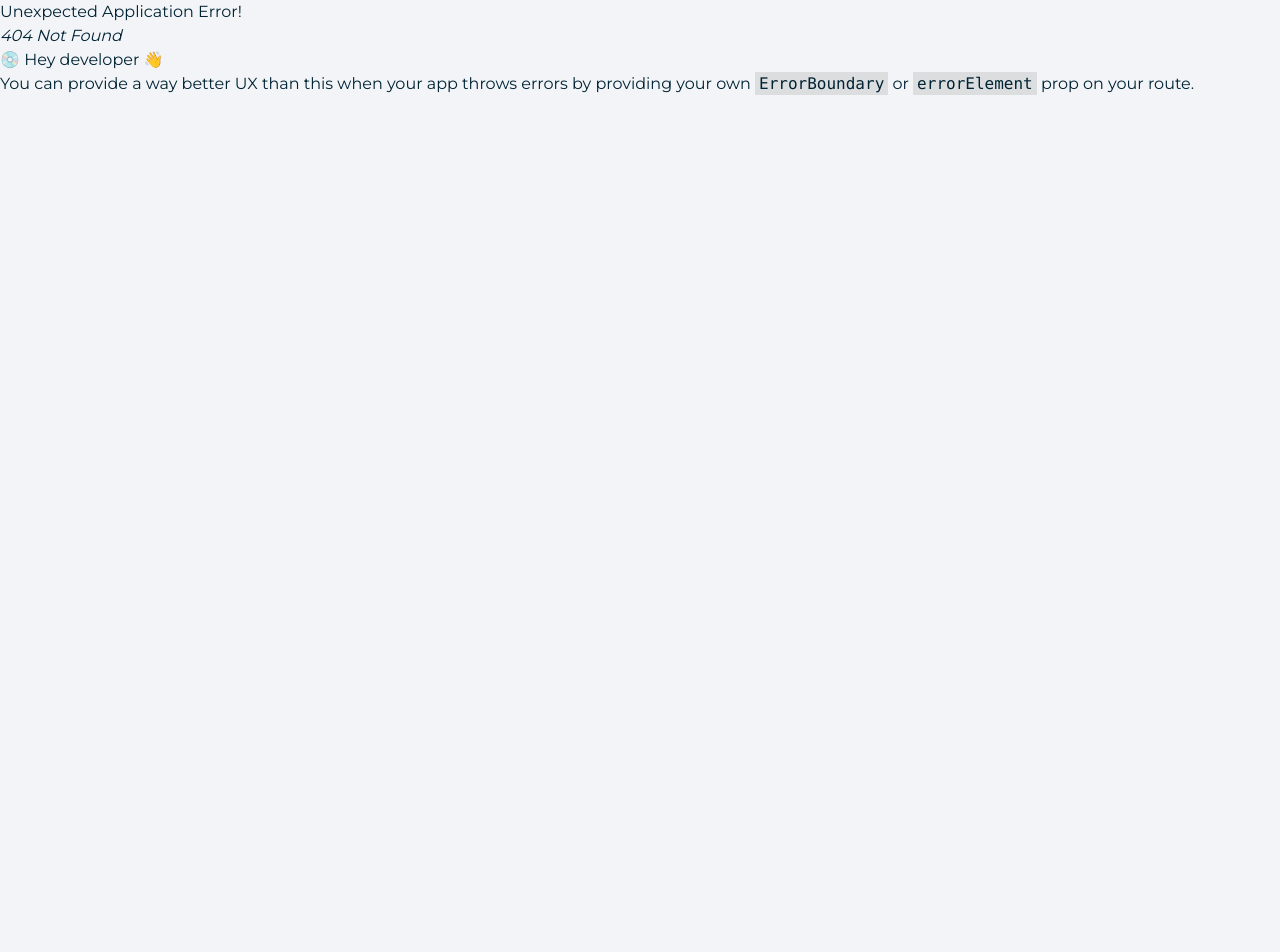
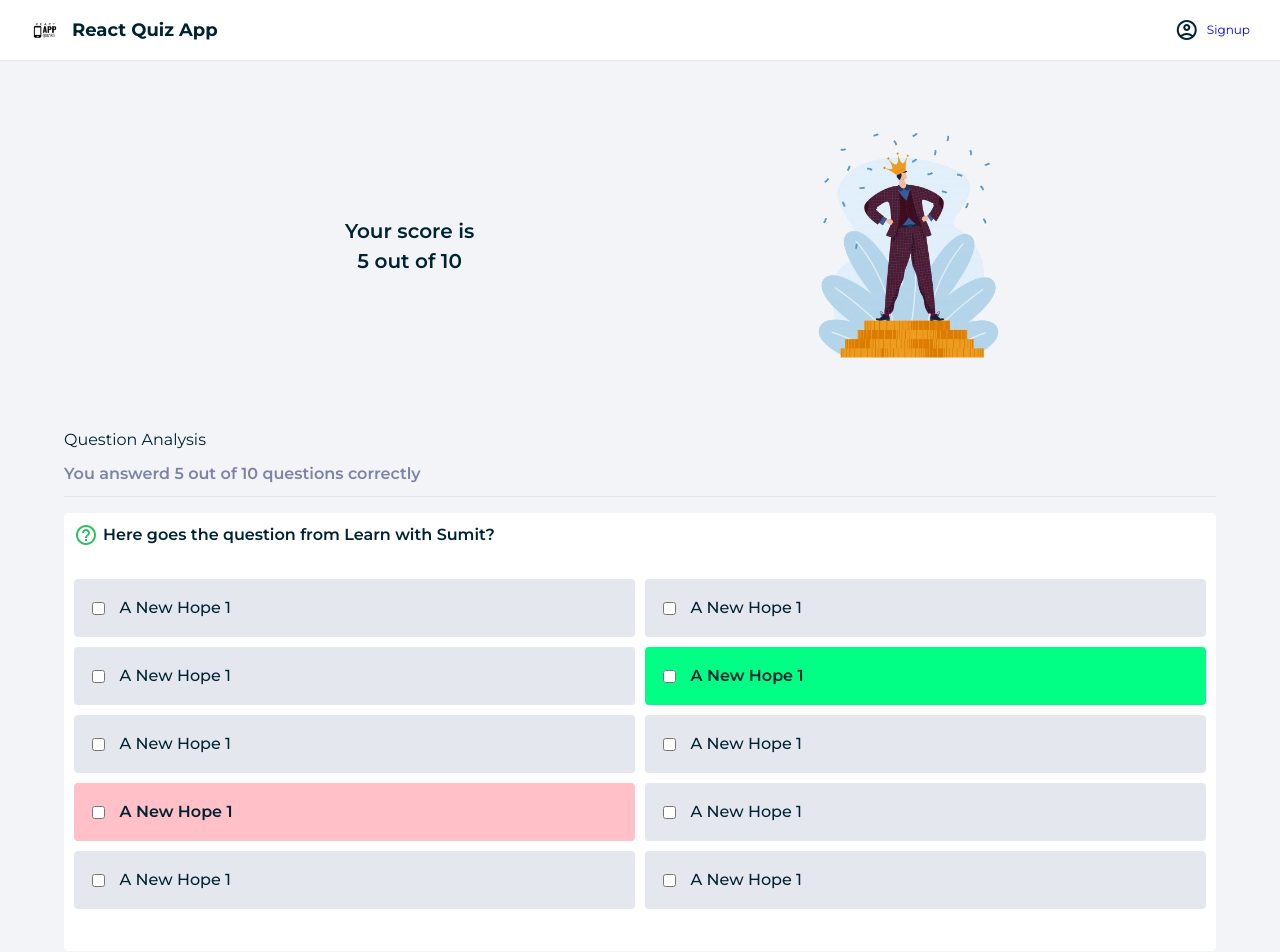
Before and after one commit to mehediriad/react-quiz, a React (Vite) app: page /quiz/result in a window 1280 px wide. Before the commit this address had no page. Shown: the top 952 px of the page. Before the commit the page ends 800 px from the top, so only its background shows below. Built offline with nearby package versions, Linux system fonts and the light colour scheme.

Commit message:
result page added

```diff
--- a/src/components/QuizComponents/ProgressBar/ProgressBar.css
+++ b/src/components/QuizComponents/ProgressBar/ProgressBar.css
@@ -88,7 +88,7 @@
     cursor: pointer;
   }
 
-  .tooltip {
+ .tooltip {
     position: absolute;
     top: -70px;
     left: calc(70% - 65px);
@@ -102,6 +102,10 @@
     display: none;
   }
 
+  .progressBar:hover .tooltip{
+    display: block;
+  }
+
   .tooltip::after {
     content: "";
     width: 15px;
--- a/src/components/QuizComponents/ProgressBar/ProgressBar.jsx
+++ b/src/components/QuizComponents/ProgressBar/ProgressBar.jsx
@@ -1,3 +1,4 @@
+import { Link } from "react-router-dom";
 import "./ProgressBar.css"
 
 const ProgressBar = () => {
@@ -12,12 +13,12 @@ const ProgressBar = () => {
                     <div className="progress" style={{ width: "20%" }}></div>
                 </div>
             </div>
-            <a href="result.html">
+            <Link to="/quiz/result">
                 <button className="button next">
                     <span>Next Question</span>
                     <span className="material-icons-outlined"> arrow_forward </span>
                 </button>
-            </a>
+            </Link>
         </div>
     );
 };
--- /dev/null
+++ b/src/components/ResultComponents/Analysis/Analysis.css
@@ -0,0 +1,27 @@
+
+
+  /* analysis component */
+  .analysis {
+    margin: 2rem auto;
+  }
+
+
+  /* question component */
+  .question {
+    background-color: white;
+    padding: 10px;
+    margin: 1rem 0;
+    border-radius: 4px;
+  }
+
+  .qtitle {
+    display: flex;
+    gap: 5px;
+    align-items: center;
+    color: var(--fontPrimary);
+    font-weight: 600;
+  }
+
+  .qtitle span {
+    color: var(--active);
+  }
--- /dev/null
+++ b/src/components/ResultComponents/Analysis/Analysis.jsx
@@ -0,0 +1,59 @@
+import Answers from "../../QuizComponents/Answers/Answers";
+import "./Analysis.css"
+
+const Analysis = () => {
+    return (
+        <div className="analysis">
+            <h1>Question Analysis</h1>
+            <h4>You answerd 5 out of 10 questions correctly</h4>
+
+            <div className="question">
+                <div className="qtitle">
+                    <span className="material-icons-outlined"> help_outline </span>
+                    Here goes the question from Learn with Sumit?
+                </div>
+                <Answers/>
+            </div>
+
+            <div className="question">
+                <div className="qtitle">
+                    <span className="material-icons-outlined"> help_outline </span>
+                    Here goes the question from Learn with Sumit?
+                </div>
+                <div className="answers">
+                    {/* <!-- Option 1 --> */}
+                    <label className="answer" htmlFor="option1"> A New Hope 1 </label>
+
+                    {/* <!-- Option 2 --> */}
+                    <label className="answer" htmlFor="option2"> A New Hope 1 </label>
+
+                    {/* <!-- Option 3 --> */}
+                    <label className="answer" htmlFor="option3"> A New Hope 1 </label>
+
+                    {/* <!-- Option 4 --> */}
+                    <label className="answer wrong" htmlFor="option4"> <span>A New Hope 1</span><span>Your answer</span> </label>
+
+                    {/* <!-- Option 5 --> */}
+                    <label className="answer" htmlFor="option5"> A New Hope 1 </label>
+
+                    {/* <!-- Option 6 --> */}
+                    <label className="answer" htmlFor="option6"> A New Hope 1 </label>
+
+                    {/* <!-- Option 7 --> */}
+                    <label className="answer correct" htmlFor="option7"> <span>A New Hope 1</span><span>Correct answer</span> </label>
+
+                    {/* <!-- Option 8--> */}
+                    <label className="answer" htmlFor="option8"> A New Hope 1 </label>
+
+                    {/* <!-- Option 9 --> */}
+                    <label className="answer" htmlFor="option9"> A New Hope 1 </label>
+
+                    {/* <!-- Option 10 --> */}
+                    <label className="answer" htmlFor="option10"> A New Hope 1 </label>
+                </div>
+            </div>
+        </div>
+    );
+};
+
+export default Analysis;
--- /dev/null
+++ b/src/components/ResultComponents/Summary/Summary.css
@@ -0,0 +1,51 @@
+/* summary comoponent */
+
+.summary {
+    width: 80%;
+    margin: 0 auto;
+    display: flex;
+    justify-content: space-between;
+  }
+
+  @media only screen and (max-width: 800px) {
+    .summary {
+      flex-direction: column;
+      align-items: center;
+    }
+  }
+
+  .point {
+    width: 50%;
+    display: grid;
+    justify-content: center;
+    place-items: center;
+    position: relative;
+  }
+
+  .score {
+    width: 400px;
+    text-align: center;
+    font-size: 20px;
+    font-weight: 600;
+  }
+
+  .badge {
+    text-align: center;
+    height: 300px;
+    padding: 1rem;
+    display: flex;
+    justify-content: center;
+    align-items: center;
+  }
+
+  .badge img {
+    width: 100%;
+    height: 100%;
+    object-fit: cover;
+  }
+
+  @media only screen and (max-width: 800px) {
+    .badge {
+      width: 100%;
+    }
+  }
--- /dev/null
+++ b/src/components/ResultComponents/Summary/Summary.jsx
@@ -0,0 +1,22 @@
+import successImg from "../../../assets/success.png"
+import "./Summary.css"
+
+const Summary = () => {
+    return (
+        <div className="summary">
+            <div className="point">
+                {/* <!-- progress bar will be placed here --> */}
+                <p className="score">
+                    Your score is <br />
+                    5 out of 10
+                </p>
+            </div>
+
+            <div className="badge">
+                <img src={successImg} alt="Success" />
+            </div>
+        </div>
+    );
+};
+
+export default Summary;
--- /dev/null
+++ b/src/pages/result/Result.jsx
@@ -0,0 +1,16 @@
+import Analysis from "../../components/ResultComponents/Analysis/Analysis";
+import Summary from "../../components/ResultComponents/Summary/Summary";
+import "./Result.css"
+
+
+const Result = () => {
+    return (
+        <div>
+
+            <Summary/>
+            <Analysis/>
+        </div>
+    );
+};
+
+export default Result;
--- a/src/routes/router.jsx
+++ b/src/routes/router.jsx
@@ -4,6 +4,7 @@ import Home from "../pages/home/Home";
 import SignUp from "../pages/signup/SignUp";
 import Login from "../pages/login/Login";
 import Quiz from "../pages/quiz/Quiz";
+import Result from "../pages/result/Result";
 
 
 const router = createBrowserRouter([
@@ -27,6 +28,10 @@ const router = createBrowserRouter([
                 path: "/quiz",
                 element: <Quiz />,
             },
+            {
+                path: "/quiz/result",
+                element: <Result />,
+            },
         ]
     },
 ]);
```
Also changed, not shown: src/assets/success.png (added), src/pages/result/Result.css (added).
